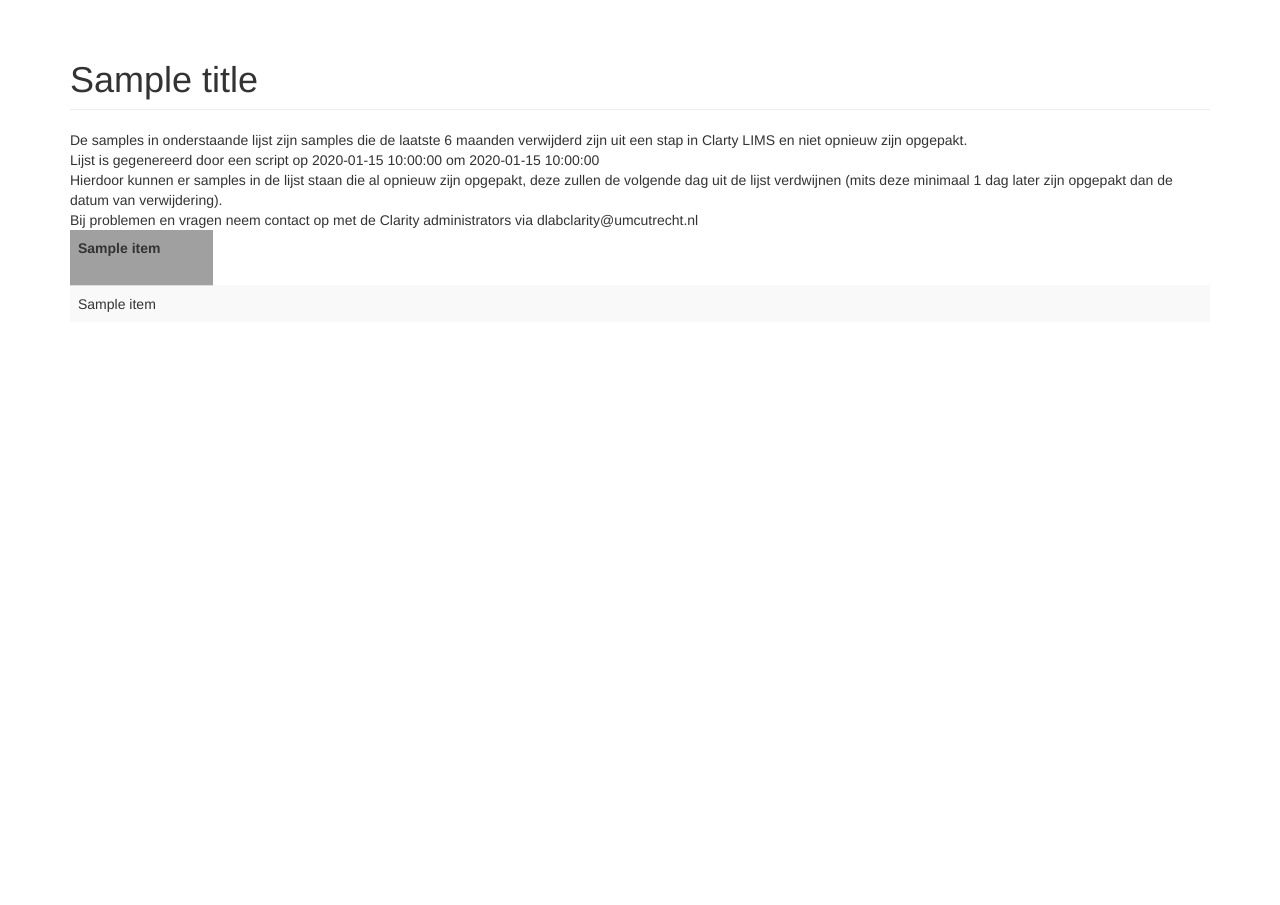
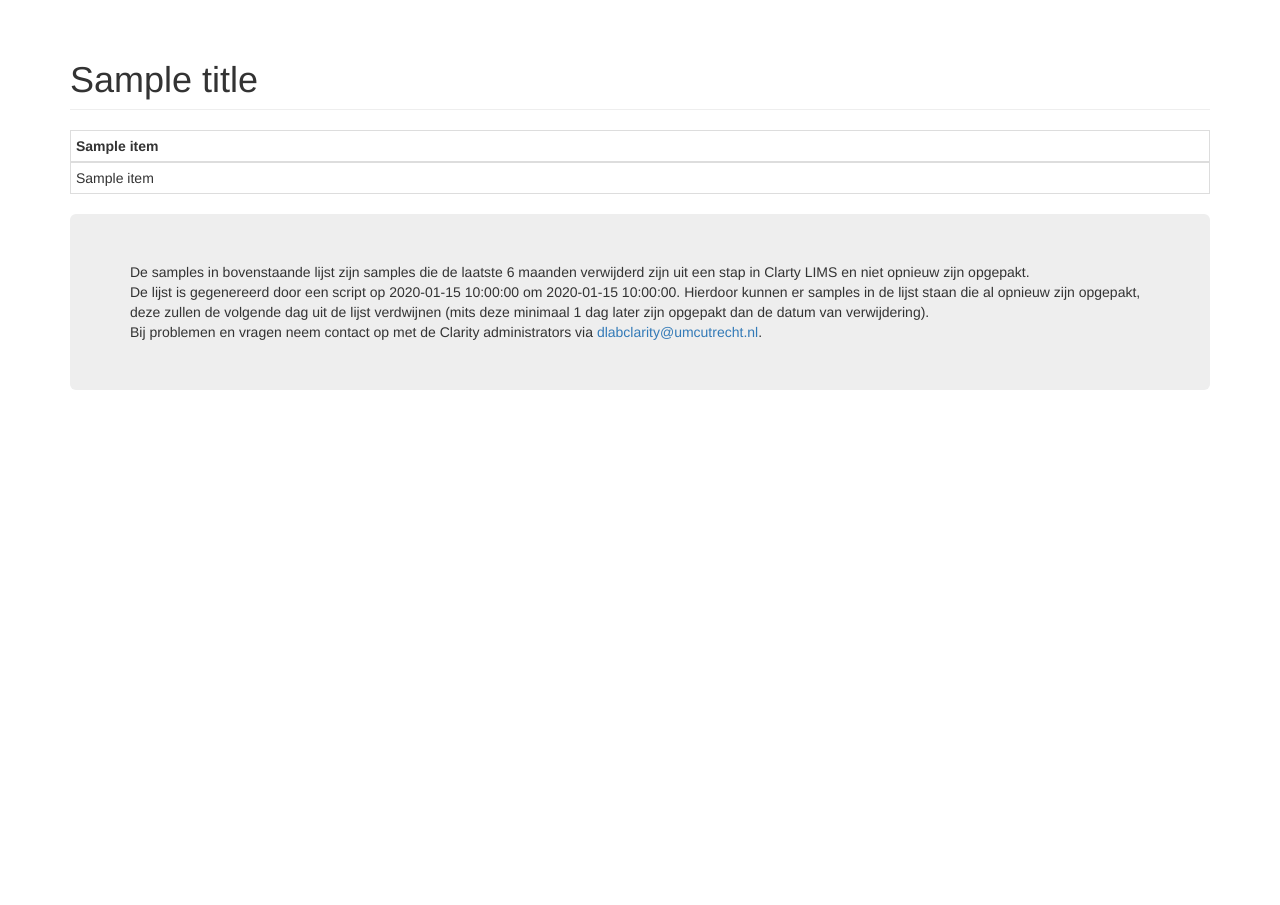
Before and after one commit to UMCUGenetics/clarity_portal, a Flask app: template portal/templates/removed_samples.html in a window 1280 px wide. Shown: the part 52-957 px from the top of the page. After the commit the page ends 442 px from the top, so only its background shows below. Run offline with Flask 2, Linux system fonts and the light colour scheme; the template is opened without the code that fills it: most values are stand-ins (such as "Sample title", 1, 10 or a date in 2020); some libraries are stand-ins or nearby versions.

Commit message:
Update templates.

```diff
--- a/portal/templates/removed_samples.html
+++ b/portal/templates/removed_samples.html
@@ -2,12 +2,8 @@
 
 {% block app_content %}
     <h1 class="page-header">{{ title }}</h1>
-    <div>De samples in onderstaande lijst zijn samples die de laatste 6 maanden verwijderd zijn uit een stap in Clarty LIMS en niet opnieuw zijn opgepakt.</div>
-    <div>Lijst is gegenereerd door een script op {{ date }} om {{ time }}</div>
-    <div>Hierdoor kunnen er samples in de lijst staan die al opnieuw zijn opgepakt, deze zullen de volgende dag uit de lijst verdwijnen (mits deze minimaal 1 dag later zijn opgepakt dan de datum van verwijdering).</div>
-    <div>Bij problemen en vragen neem contact op met de Clarity administrators via dlabclarity@umcutrecht.nl</div>
-    <div>
-        <table class="table table-fixed table-striped table-hover table-responsive">
+
+    <table class="table table-bordered table-hover table-condensed">
         <thead>
             <tr>
                 {% for item in header %}
@@ -25,5 +21,10 @@
             {% endfor %}
         </tbody>
     </table>
+
+<div class="jumbotron">
+    De samples in bovenstaande lijst zijn samples die de laatste 6 maanden verwijderd zijn uit een stap in Clarty LIMS en niet opnieuw zijn opgepakt.<br>
+    De lijst is gegenereerd door een script op {{ date }} om {{ time }}. Hierdoor kunnen er samples in de lijst staan die al opnieuw zijn opgepakt, deze zullen de volgende dag uit de lijst verdwijnen (mits deze minimaal 1 dag later zijn opgepakt dan de datum van verwijdering).<br>
+    Bij problemen en vragen neem contact op met de Clarity administrators via <a href="mailto:dlabclarity@umcutrecht.nl">dlabclarity@umcutrecht.nl</a>.<br>
 </div>
 {% endblock %}
--- a/portal/templates/submit_dx_samples.html
+++ b/portal/templates/submit_dx_samples.html
@@ -21,7 +21,7 @@
 <div class="jumbotron">
     Controleer voor het submitten de ingevoerde gegevens.<br>
     Afdeling Genetica, DNA lab kan niet verantwoordelijk gehouden worden voor de invoer van incorrecte samplegegevens en de gevolgen hiervan. Eventuele extra kosten van verkeerd ingevoerde gegevens zullen worden doorbelast.<br>
-    Neem bij problemen contact op met de Clarity Administrators via <a href="mailto:dlabclarity@umcutrecht.nl">dlabclarity@umcutrecht.nl</a>
+    Neem bij problemen contact op met de Clarity Administrators via <a href="mailto:dlabclarity@umcutrecht.nl">dlabclarity@umcutrecht.nl</a>.
 </div>
 
 {% endblock %}
--- a/portal/templates/submit_samples.html
+++ b/portal/templates/submit_samples.html
@@ -22,7 +22,7 @@
 <div class="jumbotron">
     Controleer voor het submitten de ingevoerde gegevens.<br>
     Afdeling Genetica, DNA lab kan niet verantwoordelijk gehouden worden voor de invoer van incorrecte samplegegevens en de gevolgen hiervan. Eventuele extra kosten van verkeerd ingevoerde gegevens zullen worden doorbelast.<br>
-    Neem bij problemen contact op met de Clarity Administrators via <a href="mailto:dlabclarity@umcutrecht.nl">dlabclarity@umcutrecht.nl</a>
+    Neem bij problemen contact op met de Clarity Administrators via <a href="mailto:dlabclarity@umcutrecht.nl">dlabclarity@umcutrecht.nl</a>.
 </div>
 
 {% endblock %}
```
Lines whose indentation alone changed are shown as unchanged.
